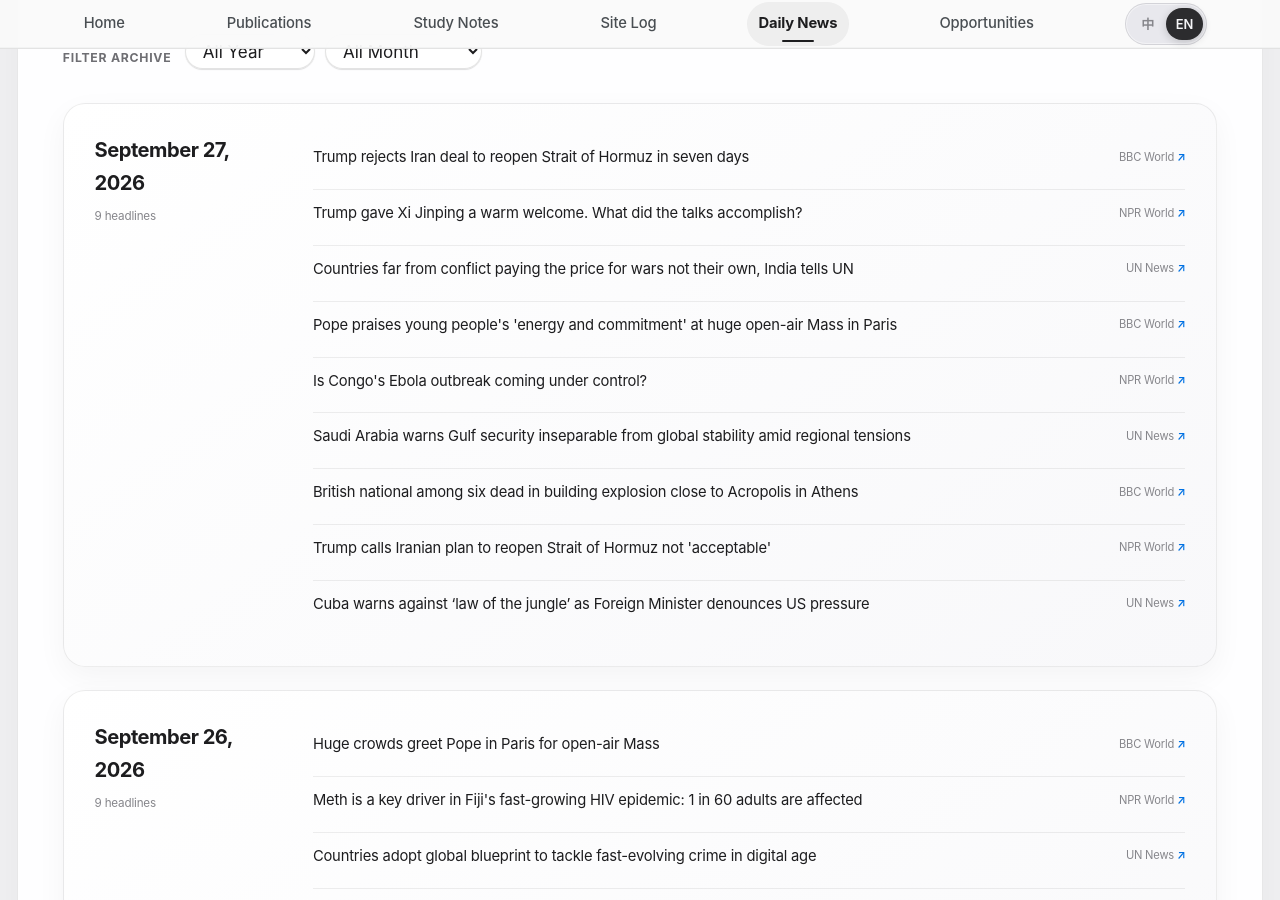
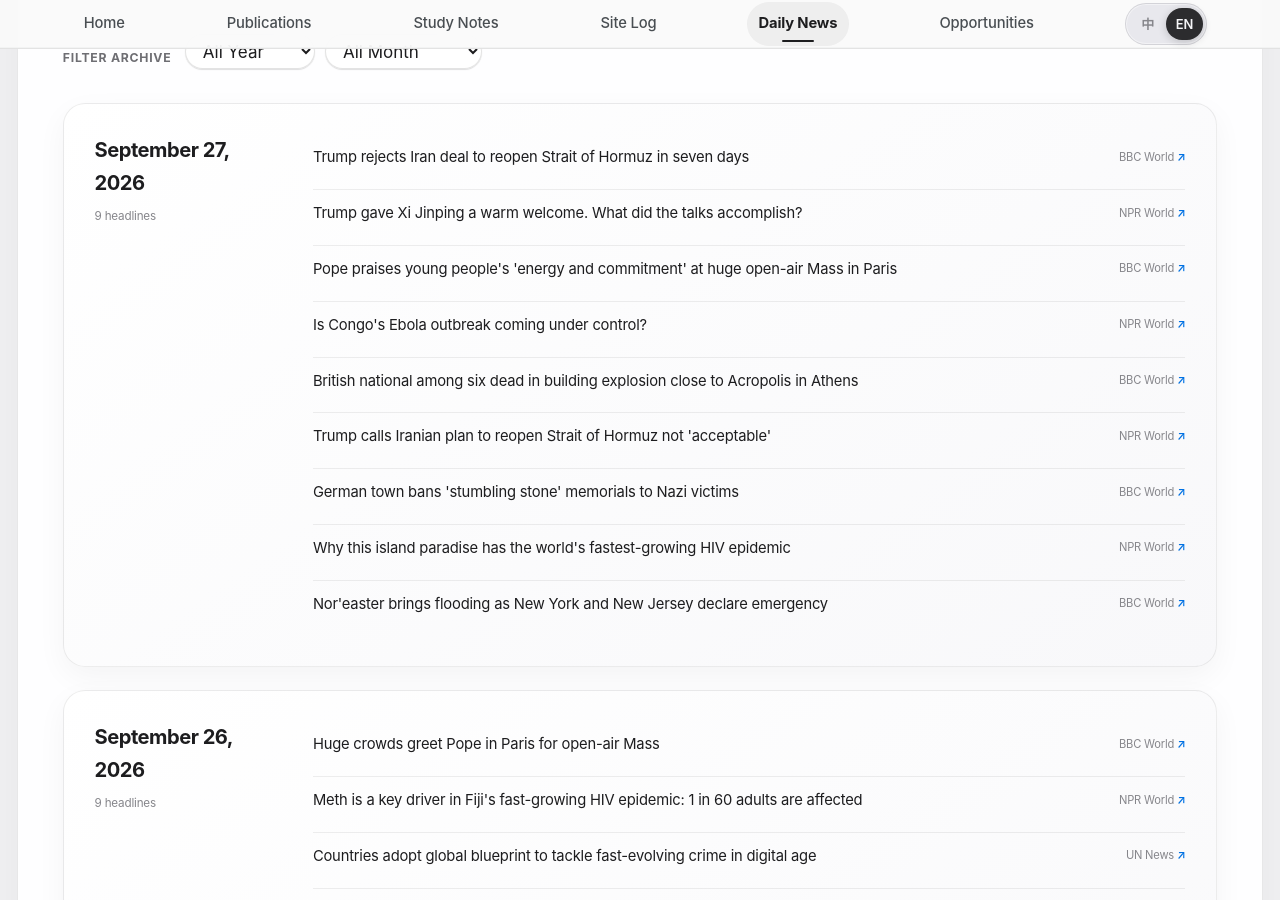
Before and after one commit to HaoxiangLuo/HaoxiangLuo.github.io, a Jekyll site: the page built from _pages/daily-news.html, in a window 1280 px wide and 900 px high, scrolled down 297 px. Built offline with Jekyll 4.4.1, drawn with Linux system fonts in a browser that asks for light colours; a style sheet for code colours, icons or effects is not loaded.

Commit message:
Update daily news 2026-09-27

```diff
--- a/_data/daily_news.json
+++ b/_data/daily_news.json
@@ -1,5 +1,5 @@
 {
-  "updated_at": "2026-09-27T06:23:23+08:00",
+  "updated_at": "2026-09-27T07:22:52+08:00",
   "days": [
     {
       "date": "2026-09-27",
@@ -17,12 +17,6 @@
           "title_zh": "特朗普对习近平表示热烈欢迎。会谈取得了什么成果？"
         },
         {
-          "title": "Countries far from conflict paying the price for wars not their own, India tells UN",
-          "source": "UN News",
-          "url": "https://news.un.org/feed/view/en/story/2026/09/1168460",
-          "title_zh": "印度告诉联合国，远离冲突的国家为非本国战争付出代价"
-        },
-        {
           "title": "Pope praises young people's 'energy and commitment' at huge open-air Mass in Paris",
           "source": "BBC World",
           "url": "https://www.bbc.co.uk/news/articles/cm4gjjwvvlzro?at_medium=RSS&at_campaign=rss",
@@ -33,12 +27,6 @@
           "source": "NPR World",
           "url": "https://www.npr.org/2026/09/26/nx-s1-5976867/is-congos-ebola-outbreak-coming-under-control",
           "title_zh": "刚果埃博拉疫情是否已得到控制？"
-        },
-        {
-          "title": "Saudi Arabia warns Gulf security inseparable from global stability amid regional tensions",
-          "source": "UN News",
-          "url": "https://news.un.org/feed/view/en/story/2026/09/1168459",
-          "title_zh": "沙特阿拉伯警告称，在地区紧张局势中，海湾安全与全球稳定密不可分"
         },
         {
           "title": "British national among six dead in building explosion close to Acropolis in Athens",
@@ -53,10 +41,22 @@
           "title_zh": "特朗普称伊朗重新开放霍尔木兹海峡的计划“不可接受"
         },
         {
-          "title": "Cuba warns against ‘law of the jungle’ as Foreign Minister denounces US pressure",
-          "source": "UN News",
-          "url": "https://news.un.org/feed/view/en/story/2026/09/1168458",
-          "title_zh": "古巴警告不要“丛林法则”，外交部长谴责美国压力"
+          "title": "German town bans 'stumbling stone' memorials to Nazi victims",
+          "source": "BBC World",
+          "url": "https://www.bbc.co.uk/news/articles/cqm2mm4y5dkko?at_medium=RSS&at_campaign=rss",
+          "title_zh": "德国小镇禁止为纳粹受害者设立“绊脚石”纪念碑"
+        },
+        {
+          "title": "Why this island paradise has the world's fastest-growing HIV epidemic",
+          "source": "NPR World",
+          "url": "https://www.npr.org/2026/09/26/g-s1-144667/hiv-crystal-meth-epidemic-fiji",
+          "title_zh": "为什么这个天堂般的岛屿拥有世界上增长最快的艾滋病毒流行"
+        },
+        {
+          "title": "Nor'easter brings flooding as New York and New Jersey declare emergency",
+          "source": "BBC World",
+          "url": "https://www.bbc.co.uk/news/articles/ck1wxxzn5jndo?at_medium=RSS&at_campaign=rss",
+          "title_zh": "纽约和新泽西州宣布紧急状态，东北带来洪水"
         }
       ]
     },
```
